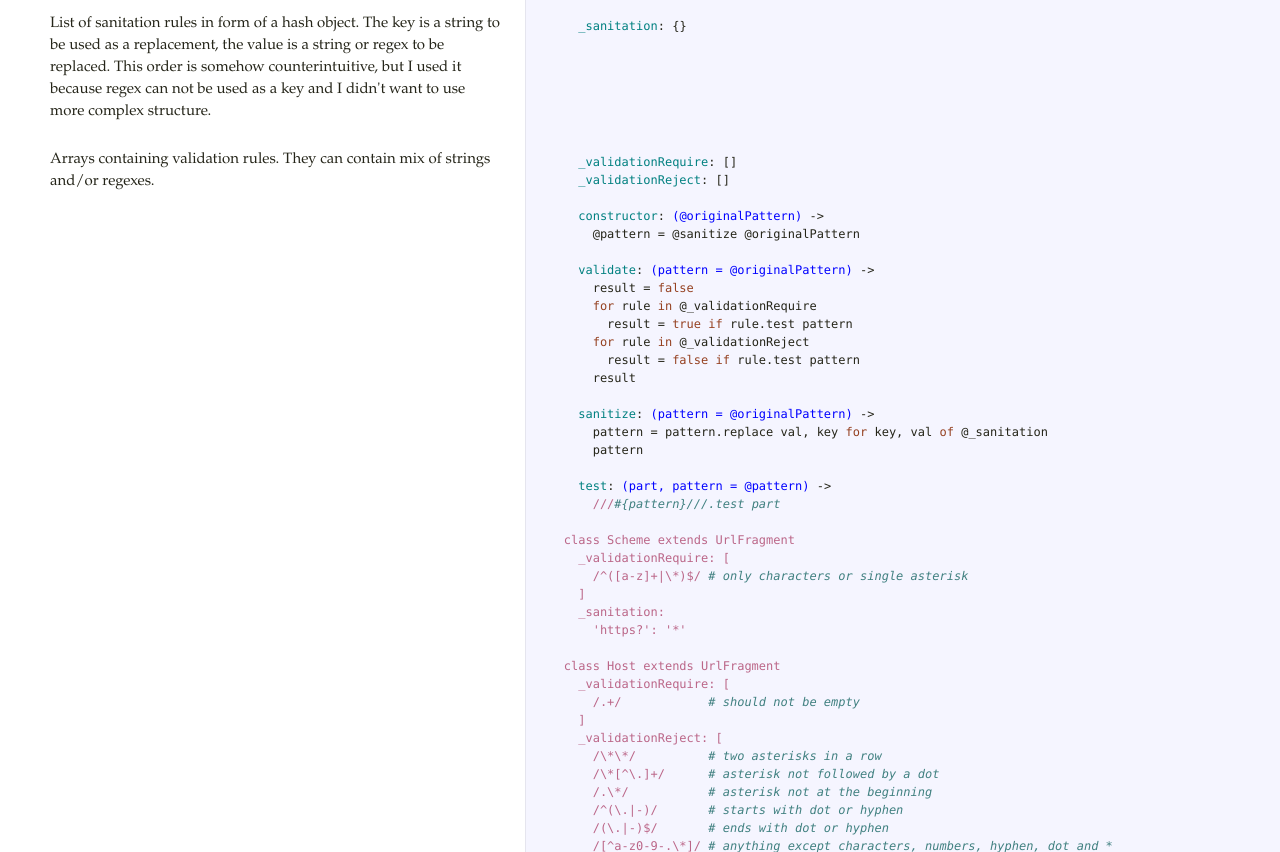
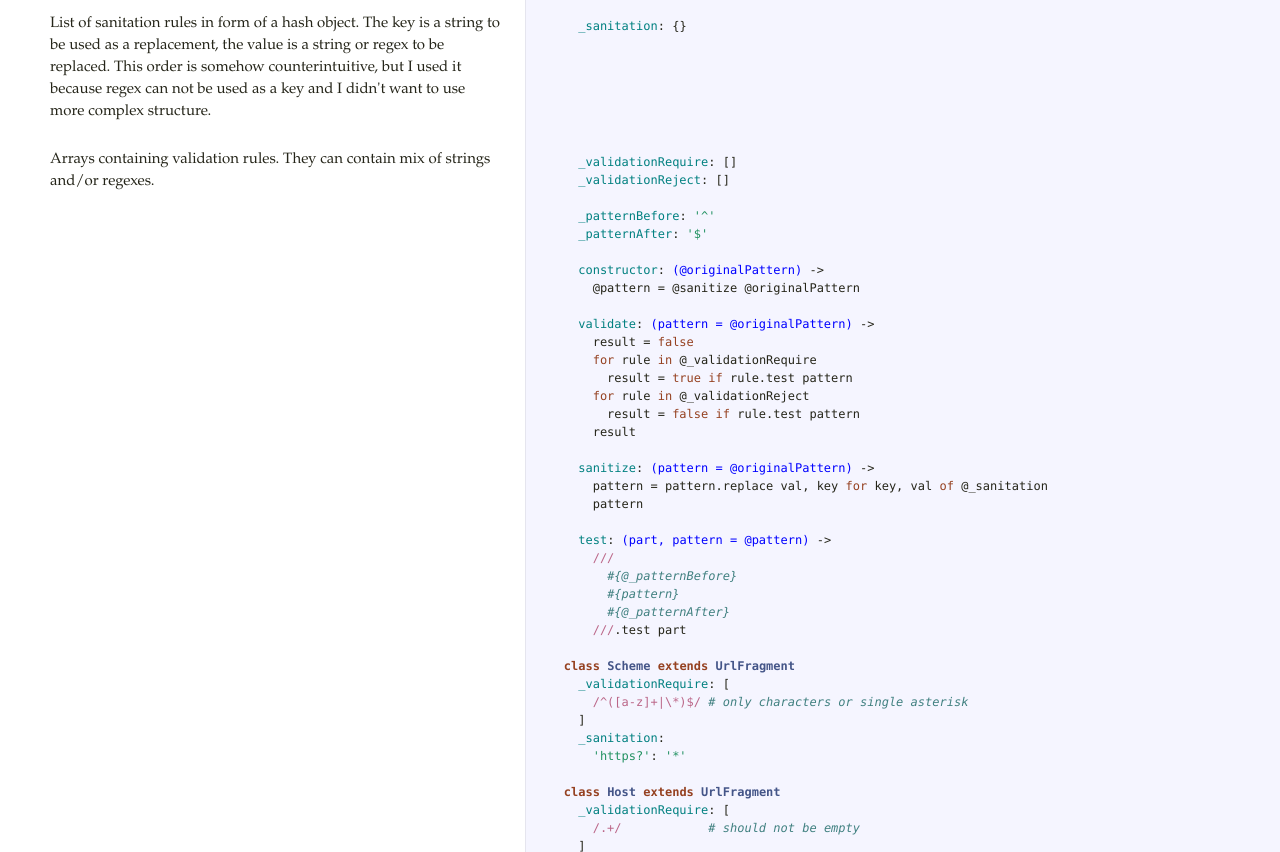
Before and after one commit to fczbkk/UrlMatch, a website: page doc/url-match.html in a window 1280 px wide. Shown: the part 1948-2800 px from the top of the page. Drawn offline with Linux system fonts and the light colour scheme.

Commit message:
more tests, fixed bug with 'https' shceme validating even if only 'http' was specified

```diff
--- a/doc/url-match.html
+++ b/doc/url-match.html
@@ -109,7 +109,7 @@ The <em>pattern</em> parameter can be either string (single pattern) or array
 
             </div>
 
-            <div class="content"><div class='highlight'><pre>    (<span class="keyword">return</span> <span class="literal">true</span> <span class="keyword">if</span> pattern.validate url) <span class="keyword">for</span> pattern <span class="keyword">in</span> <span class="property">@_patterns</span></pre></div></div>
+            <div class="content"><div class='highlight'><pre>    (<span class="keyword">return</span> <span class="literal">true</span> <span class="keyword">if</span> pattern.test url) <span class="keyword">for</span> pattern <span class="keyword">in</span> <span class="property">@_patterns</span></pre></div></div>
 
         </li>
 
@@ -366,6 +366,9 @@ regexes.</p>
             <div class="content"><div class='highlight'><pre>  <span class="attribute">_validationRequire</span>: []
   <span class="attribute">_validationReject</span>: []
 
+  <span class="attribute">_patternBefore</span>: <span class="string">'^'</span>
+  <span class="attribute">_patternAfter</span>: <span class="string">'$'</span>
+
   <span class="attribute">constructor</span>: <span class="function"><span class="params">(<span class="property">@originalPattern</span>)</span> -&gt;</span>
     <span class="property">@pattern</span> = <span class="property">@sanitize</span> <span class="property">@originalPattern</span>
 
@@ -382,35 +385,39 @@ regexes.</p>
     pattern
 
   <span class="attribute">test</span>: <span class="function"><span class="params">(part, pattern = <span class="property">@pattern</span>)</span> -&gt;</span>
-    <span class="regexp">///<span class="comment">#{pattern}///.test part</span>
+    <span class="regexp">///
+      <span class="comment">#{@_patternBefore}</span>
+      <span class="comment">#{pattern}</span>
+      <span class="comment">#{@_patternAfter}</span>
+    ///</span>.test part
 
-class Scheme extends UrlFragment
-  _validationRequire: [
-    /^([a-z]+|\*)$/ <span class="comment"># only characters or single asterisk</span>
+<span class="class"><span class="keyword">class</span> <span class="title">Scheme</span> <span class="keyword">extends</span> <span class="title">UrlFragment</span></span>
+  <span class="attribute">_validationRequire</span>: [
+    <span class="regexp">/^([a-z]+|\*)$/</span> <span class="comment"># only characters or single asterisk</span>
   ]
-  _sanitation:
-    'https?': '*'
+  <span class="attribute">_sanitation</span>:
+    <span class="string">'https?'</span>: <span class="string">'*'</span>
 
-class Host extends UrlFragment
-  _validationRequire: [
-    /.+/            <span class="comment"># should not be empty</span>
+<span class="class"><span class="keyword">class</span> <span class="title">Host</span> <span class="keyword">extends</span> <span class="title">UrlFragment</span></span>
+  <span class="attribute">_validationRequire</span>: [
+    <span class="regexp">/.+/</span>            <span class="comment"># should not be empty</span>
   ]
-  _validationReject: [
-    /\*\*/          <span class="comment"># two asterisks in a row</span>
-    /\*[^\.]+/      <span class="comment"># asterisk not followed by a dot</span>
-    /.\*/           <span class="comment"># asterisk not at the beginning</span>
-    /^(\.|-)/       <span class="comment"># starts with dot or hyphen</span>
-    /(\.|-)$/       <span class="comment"># ends with dot or hyphen</span>
-    /[^a-z0-9-.\*]/ <span class="comment"># anything except characters, numbers, hyphen, dot and *</span>
+  <span class="attribute">_validationReject</span>: [
+    <span class="regexp">/\*\*/</span>          <span class="comment"># two asterisks in a row</span>
+    <span class="regexp">/\*[^\.]+/</span>      <span class="comment"># asterisk not followed by a dot</span>
+    <span class="regexp">/.\*/</span>           <span class="comment"># asterisk not at the beginning</span>
+    <span class="regexp">/^(\.|-)/</span>       <span class="comment"># starts with dot or hyphen</span>
+    <span class="regexp">/(\.|-)$/</span>       <span class="comment"># ends with dot or hyphen</span>
+    <span class="regexp">/[^a-z0-9-.\*]/</span> <span class="comment"># anything except characters, numbers, hyphen, dot and *</span>
   ]
-  _sanitation:
-    '[a-z0-9-.]+': '*'
+  <span class="attribute">_sanitation</span>:
+    <span class="string">'[a-z0-9-.]+'</span>: <span class="string">'*'</span>
 
-class Path extends UrlFragment
-  _validationRequire: [
-    /^\//   <span class="comment"># must start with a slash</span>
+<span class="class"><span class="keyword">class</span> <span class="title">Path</span> <span class="keyword">extends</span> <span class="title">UrlFragment</span></span>
+  <span class="attribute">_validationRequire</span>: [
+    <span class="regexp">/^\//</span>   <span class="comment"># must start with a slash</span>
   ]
-  _sanitation:</pre></div></div>
+  <span class="attribute">_sanitation</span>:</pre></div></div>
 
         </li>
 
--- a/package.json
+++ b/package.json
@@ -1,6 +1,6 @@
 {
   "name": "url-match",
-  "version": "0.0.1",
+  "version": "0.0.2",
   "description": "JavaScript object that provides URL matching functionality using patterns similar to what is used in extensions in Google Chrome",
   "author": "Riki Fridrich <riki@fczbkk.com> (http://fczbkk.com)",
   "license": "UNLICENSE",
```
Also changed, not shown: src/url-match.coffee (+8 -1 lines), test/spec/url-match.spec.js (+55 -2 lines), test/src/url-match.spec.coffee (+48 -6 lines), build/url-match.js, build/url-match.min.js.
